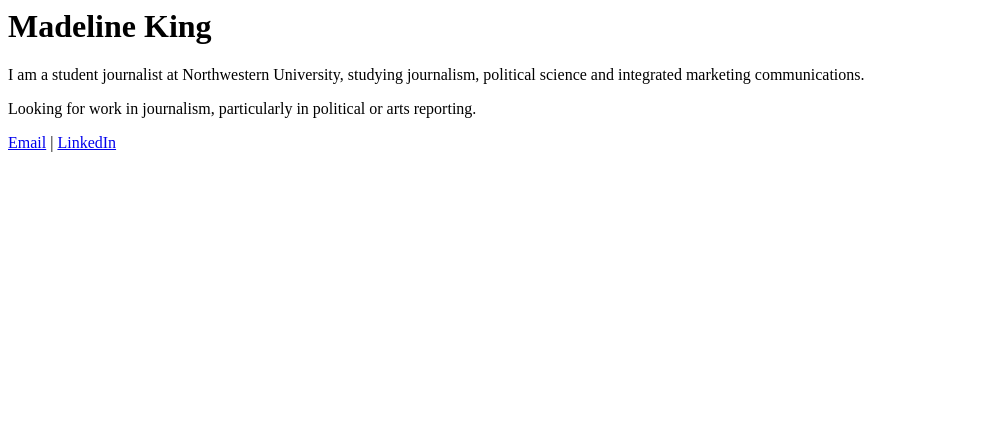
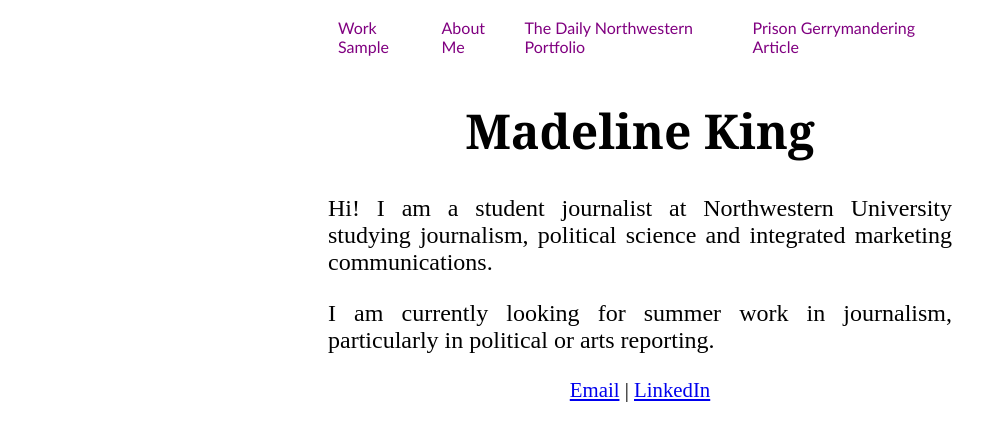
Before and after one commit to madelineking2026/Portfolio, a plain HTML site: page index.html in a window 1280 px wide. Shown: the whole page, without its empty margins (0-1007 px from the left). Drawn offline with Linux system fonts and the light colour scheme.

Commit message:
work on project

```diff
--- a/index.html
+++ b/index.html
@@ -1,7 +1,18 @@
+<head>
+  <link href="indexstyle.css" type="text/css" rel="stylesheet" />
+</head>
+
+<div id="nav-bar">
+  <div class="nav-item"><a href="WorkSample.html">Work Sample</a> </div>
+  <div class="nav-item"><a href="AboutMe.html">About Me</a></div>
+  <div class="nav-item"><a href="https://dailynorthwestern.com/staff_name/madeline-king/">The Daily Northwestern Portfolio</a></div>
+  <div class="nav-item"><a href="https://medilltrialmonitors.substack.com/p/the-impact-of-prison-gerrymandering">Prison Gerrymandering Article</a></div>
+</div>
 <body>
+
     <h1> Madeline King</h1>
-    <p>I am a student journalist at Northwestern University, studying journalism, political science and integrated marketing communications. </p>
-    <p>Looking for work in journalism, particularly in political or arts reporting. </p>
+    <p>Hi! I am a student journalist at Northwestern University studying journalism, political science and integrated marketing communications. </p>
+    <p>I am currently looking for summer work in journalism, particularly in political or arts reporting. </p>
     <div id="links"> <a
         href="mailto:03mads0818@gmail.com"
         >Email</a
--- /dev/null
+++ b/indexstyle.css
@@ -0,0 +1,35 @@
+h1 {font-family: Georgia, 'Times New Roman', Times, serif;
+    text-align: center;
+    font-size: 3em;
+}
+body {
+    padding-left: 25%;
+    padding-right: 25%;
+}
+#button1 {
+    background-color: white;
+    font-family: 'Trebuchet MS', 'Lucida Sans Unicode', 'Lucida Grande', 'Lucida Sans', Arial, sans-serif;
+    text-align: center;
+}
+#links {
+    text-align: center;
+    font-size: 1.3em;
+}
+p{
+    font-size: 1.5em;
+    text-align: justify;
+}
+#nav-bar {
+    width:100%;
+    display: flex;
+    flex-direction: row;
+}
+.nav-item {
+    margin:auto;
+    padding: 10px;
+}
+.nav-item a{
+    color: purple;
+    text-decoration: none;
+    font-family: 'Gill Sans', 'Gill Sans MT', Calibri, 'Trebuchet MS', sans-serif;
+}
```
Also changed, not shown: AboutMe.html (added, +12 -0 lines), WorkSample.html (renamed from pages/WorkSample.html).
